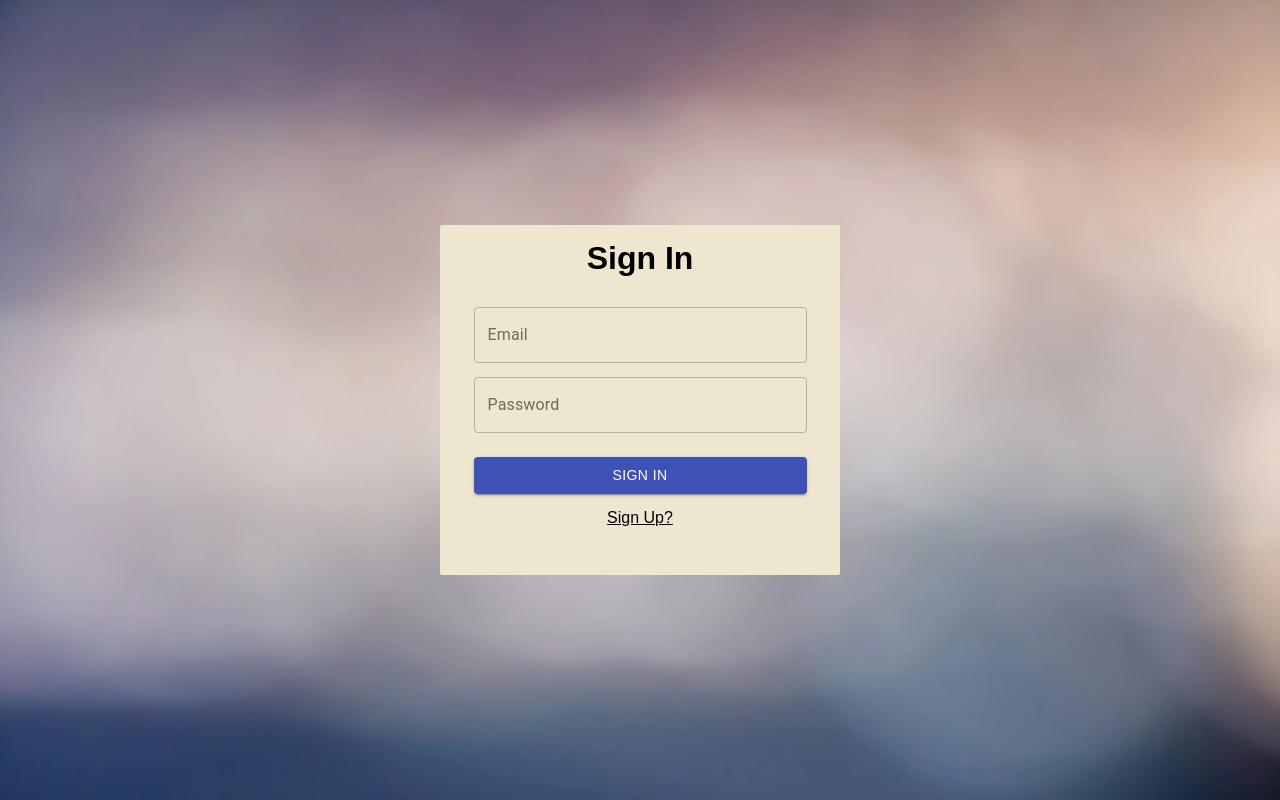
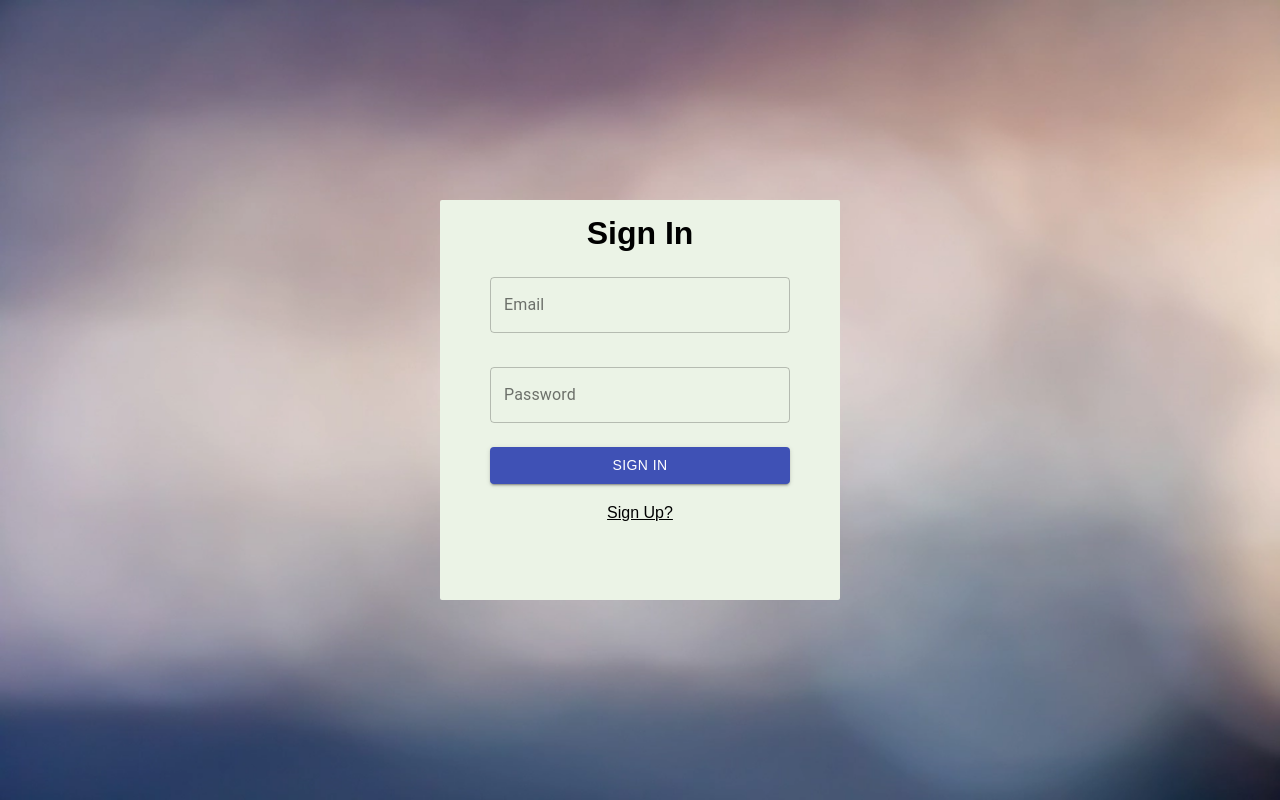
Before and after one commit to MakoMori-37/yup-Validations, a React (Create React App) app: page / in a window 1280 px wide. Both pictures are taken after a click on the link "Sign In?". Built offline with nearby package versions, Linux system fonts and the light colour scheme.

Commit message:
add loginschema

```diff
--- a/src/components/Login.js
+++ b/src/components/Login.js
@@ -1,64 +1,94 @@
 import React from "react";
+import { useForm } from "react-hook-form";
+import * as yup from "yup";
+import { yupResolver } from "@hookform/resolvers/yup";
 
 import styled from "styled-components";
 import { makeStyles } from "@material-ui/core/styles";
 import TextField from "@material-ui/core/TextField";
-import FormControl from "@material-ui/core/FormControl";
 
-import Button from '@material-ui/core/Button';
+import Button from "@material-ui/core/Button";
 
 const useStyles = makeStyles({
   inp: {
-    height: 40,
-    marginTop: 20,
-    marginBottom: 10,
+    height: 50,
+    marginTop: 15,
+    marginBottom: 15,
+    width: 300,
   },
-  form: {
-    width: "90%",
+  but: {
+    marginTop: 15,
+    display: "flex",
+    flexDirection: "column",
+    alignItems: "center",
+    width: "100%",
   },
-  but:{
-      marginTop:30
-  }
 });
 
 function Login({ handleClick }) {
+  let signUpSchema = yup.object().shape({
+    email: yup.string().email().required("This field require!!"),
+    password: yup.string().required("This field require!!"),
+  });
+
+  const { register, handleSubmit, errors } = useForm({
+    resolver: yupResolver(signUpSchema),
+  });
+
+  const onSubmit = (data) => {
+    alert("SUCCESS!! :-)\n\n" + JSON.stringify(data, null, 4));
+    window.location.reload();
+  };
 
   const classes = useStyles();
   return (
     <Ris>
-      <FormControl className={classes.form}>
-          <Title>
-        <h1>Sign In</h1>
-
-          </Title>
+      <form onSubmit={handleSubmit(onSubmit)}>
+        <Title>
+          <h1>Sign In</h1>
+        </Title>
         <TextField
           className={classes.inp}
           label="Email"
           variant="outlined"
           type="email"
+          inputRef={register}
+          name="email"
         />
+        <Alert>
+          <p>{errors.email?.message}</p>
+        </Alert>
         <TextField
           className={classes.inp}
           label="Password"
           variant="outlined"
           type="password"
+          inputRef={register}
+          name="password"
         />
 
-<Button type='submit' className={classes.but} variant="contained" color="primary">
-        Sign In
-      </Button>
-      <Link onClick={handleClick} >
-      Sign Up?
-      </Link>
-      </FormControl>
+        <Alert>
+          <p>{errors.password?.message}</p>
+        </Alert>
+
+        <Button
+          type="submit"
+          className={classes.but}
+          variant="contained"
+          color="primary"
+        >
+          Sign In
+        </Button>
+        <Link onClick={handleClick}>Sign Up?</Link>
+      </form>
     </Ris>
   );
 }
 
 const Ris = styled.div`
-  height: 350px;
+  height: 400px;
   width: 400px;
-  background-color: #eee6cf;
+  background-color: #ebf3e6;
   border-radius: 2px;
   display: flex;
   flex-direction: column;
@@ -66,18 +96,25 @@ const Ris = styled.div`
   padding: 15px 15px;
   box-sizing: border-box;
 `;
+const Alert = styled.div`
+  color: #fb633c;
+  margin-top: 10px;
+`;
 
 const Title = styled.div`
-text-align:center;
-margin-bottom:10px
+  text-align: center;
+  margin-bottom: 10px;
 `;
 
 const Link = styled.a`
-text-align:center;
-margin-bottom:10px;
-margin-top:15px;
-text-decoration:underline;
-cursor:pointer;
+  text-align: center;
+  margin-bottom: 10px;
+  margin-top: 20px;
+  text-decoration: underline;
+  cursor: pointer;
+  text-align: center;
+  display: flex;
+  justify-content: center;
 `;
 
 export default Login;
--- a/src/components/Register.js
+++ b/src/components/Register.js
@@ -142,7 +142,7 @@ function Register({ handleClick }) {
 }
 
 const Ris = styled.div`
-  height: 650px;
+  height: 680px;
   width: 400px;
   background-color: #ebf3e6;
   border-radius: 2px;
```
Also changed, not shown: 1 other file (tests, documents, lock files or other folders).
